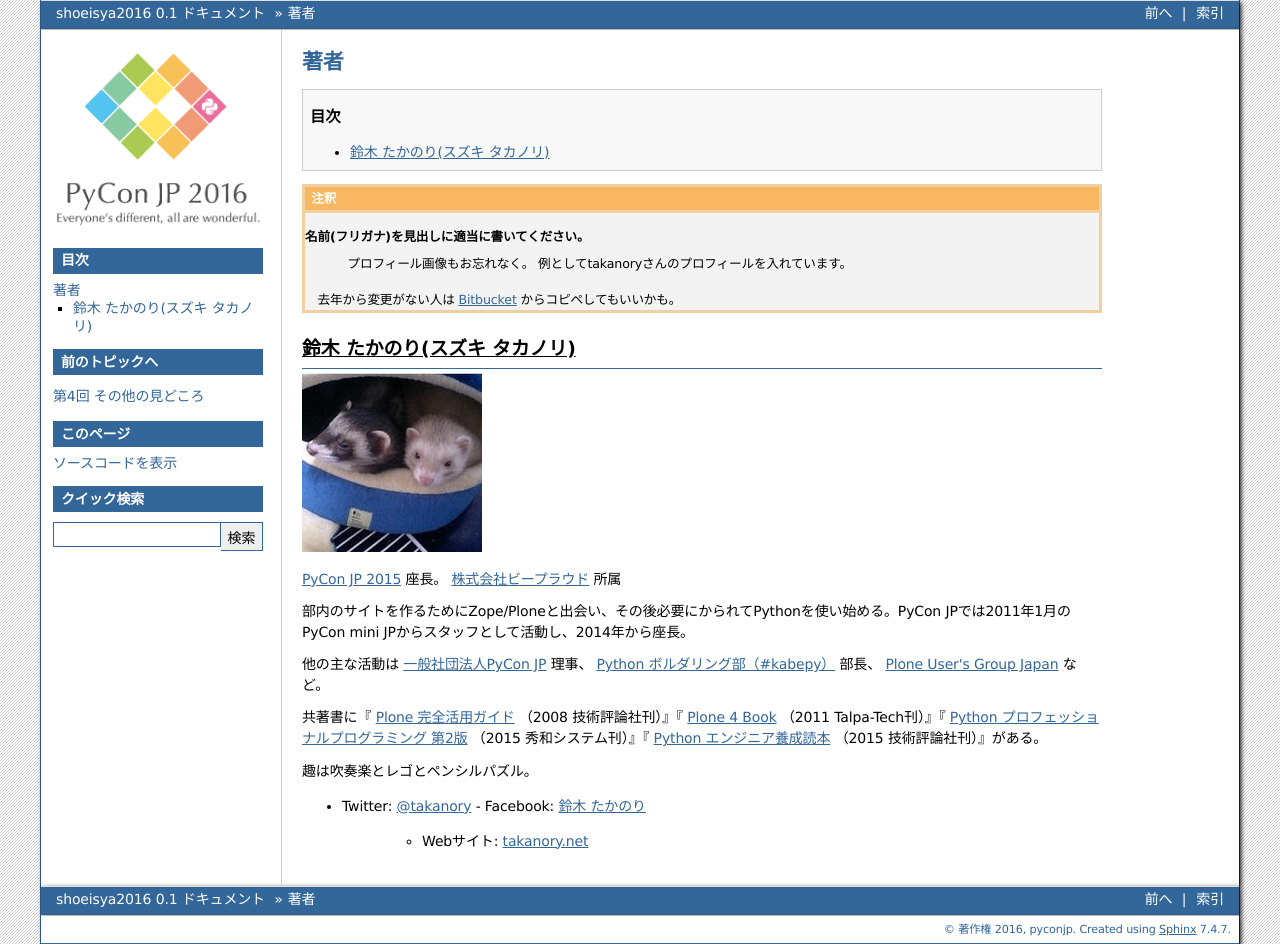
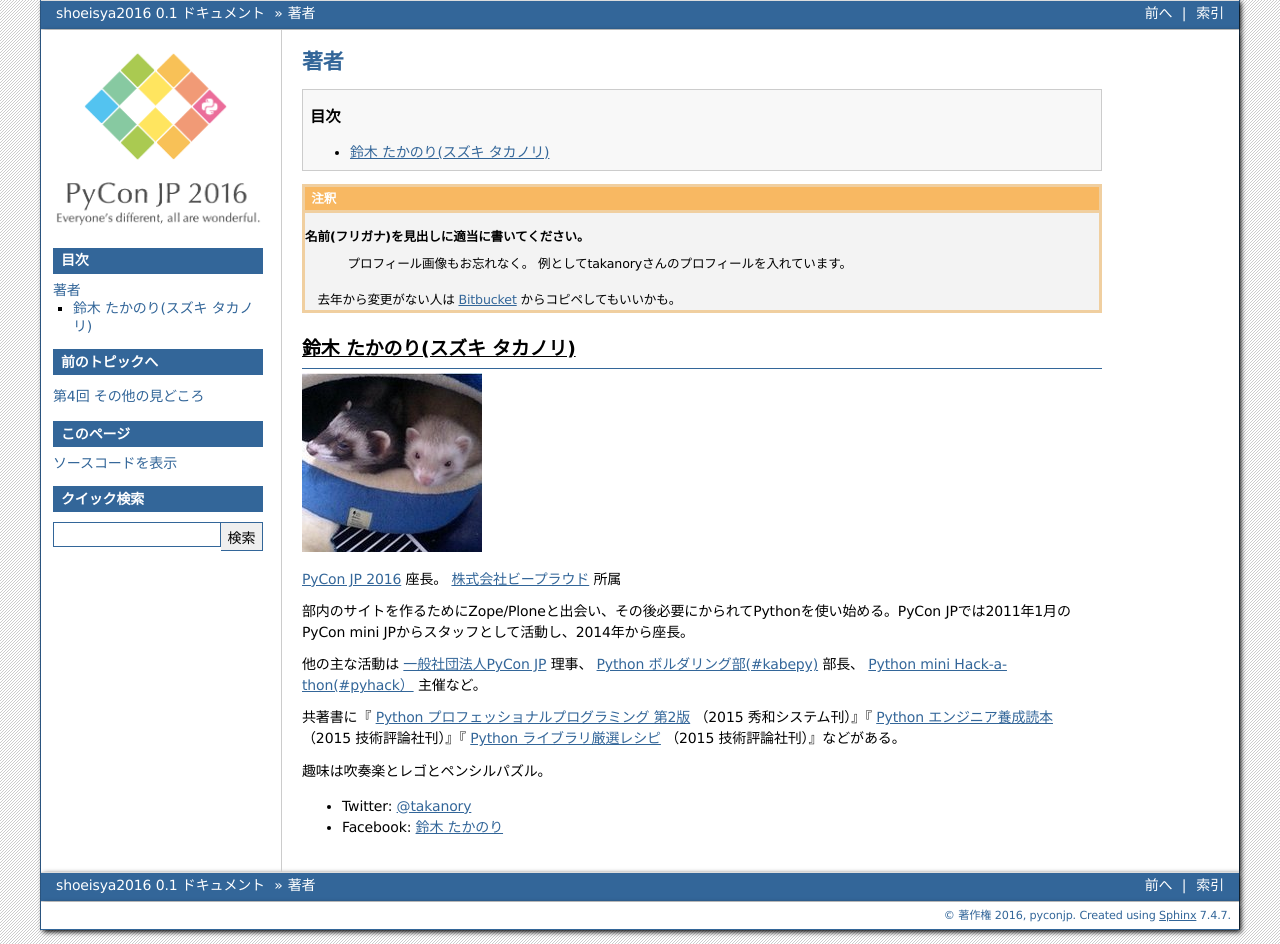
Before and after one commit to pyconjp/shoeisha2016, a Sphinx documentation site: the page built from source/beforereport_authors.rst, in a window 1280 px wide. Built offline with Sphinx 7.4.7, drawn with Linux system fonts in a browser that asks for light colours.

Commit message:
SAR-839 update profile

```diff
--- a/source/beforereport_authors.rst
+++ b/source/beforereport_authors.rst
@@ -16,18 +16,17 @@
 ==============================
 .. image:: /_static/beforereport_authors/kurokuri.jpg
 
-`PyCon JP 2015 <https://pycon.jp/2015/>`_ 座長。 `株式会社ビープラウド <http://www.beproud.jp/>`_ 所属
+`PyCon JP 2016 <https://pycon.jp/2016/>`_ 座長。 `株式会社ビープラウド <http://www.beproud.jp/>`_ 所属
 
 部内のサイトを作るためにZope/Ploneと出会い、その後必要にかられてPythonを使い始める。PyCon JPでは2011年1月のPyCon mini JPからスタッフとして活動し、2014年から座長。
 
 他の主な活動は `一般社団法人PyCon JP <http://www.pycon.jp/>`_ 理事、
-`Python ボルダリング部（#kabepy） <http://kabepy.connpass.com/>`_ 部長、
-`Plone User's Group Japan <http://plone.jp/>`_ など。
+`Python ボルダリング部(#kabepy) <http://kabepy.connpass.com/>`_ 部長、
+`Python mini Hack-a-thon(#pyhack） <http://pyhack.connpass.com/>`_ 主催など。
 
-共著書に『 `Plone 完全活用ガイド <http://gihyo.jp/book/2008/978-4-7741-3501-4>`_ （2008 技術評論社刊）』『 `Plone 4 Book <http://talpa-tech.com/titles/4-903408-02-6/index_html>`_ （2011 Talpa-Tech刊）』『 `Python プロフェッショナルプログラミング 第2版 <http://www.shuwasystem.co.jp/products/7980html/4315.html>`_ （2015 秀和システム刊）』『 `Python エンジニア養成読本 <http://gihyo.jp/book/2015/978-4-7741-7320-7>`_ （2015 技術評論社刊）』がある。
+共著書に『 `Python プロフェッショナルプログラミング 第2版 <http://www.shuwasystem.co.jp/products/7980html/4315.html>`_ （2015 秀和システム刊）』『 `Python エンジニア養成読本 <http://gihyo.jp/book/2015/978-4-7741-7320-7>`_ （2015 技術評論社刊）』『 `Python ライブラリ厳選レシピ <http://gihyo.jp/book/2015/978-4-7741-7707-6>`_ （2015 技術評論社刊）』などがある。
 
-趣は吹奏楽とレゴとペンシルパズル。
+趣味は吹奏楽とレゴとペンシルパズル。
 
 - Twitter: `@takanory <https://twitter.com/takanory>`_
-  - Facebook: `鈴木 たかのり <https://www.facebook.com/takanory.net>`_
-    - Webサイト: `takanory.net <http://takanory.net/>`_
+- Facebook: `鈴木 たかのり <https://www.facebook.com/takanory.net>`_
```
